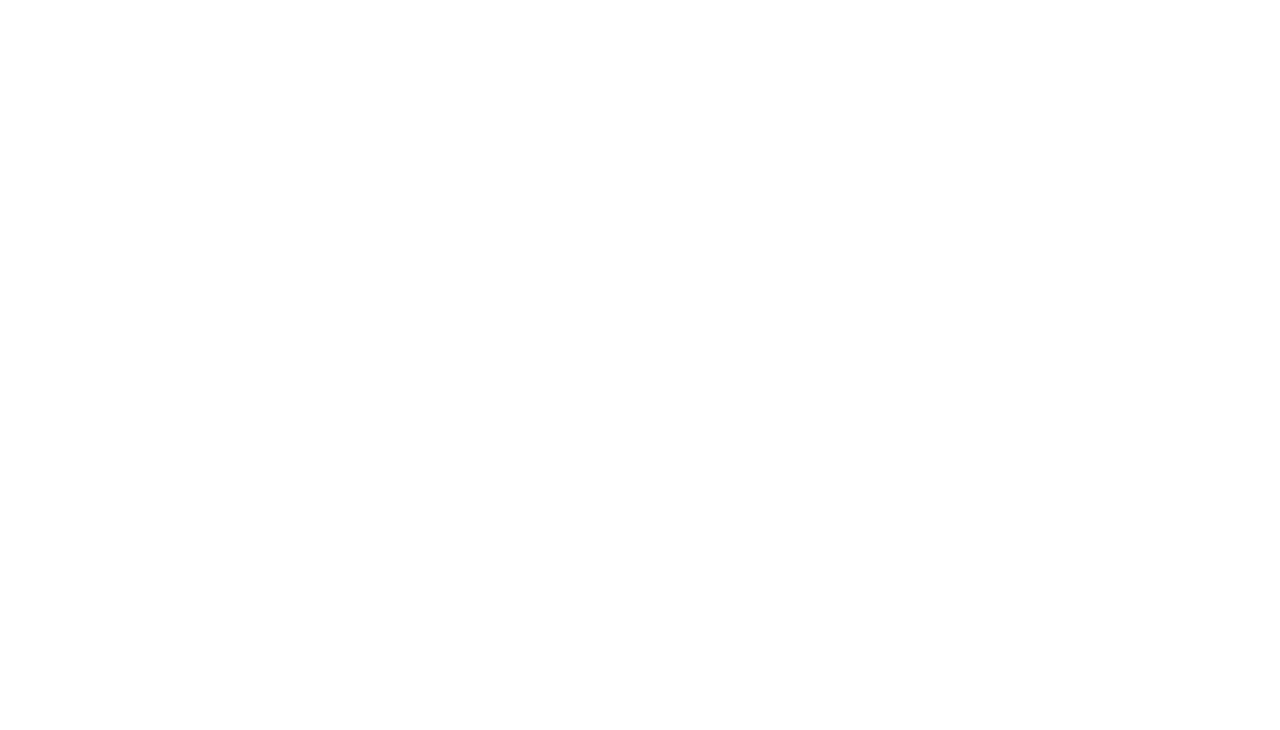
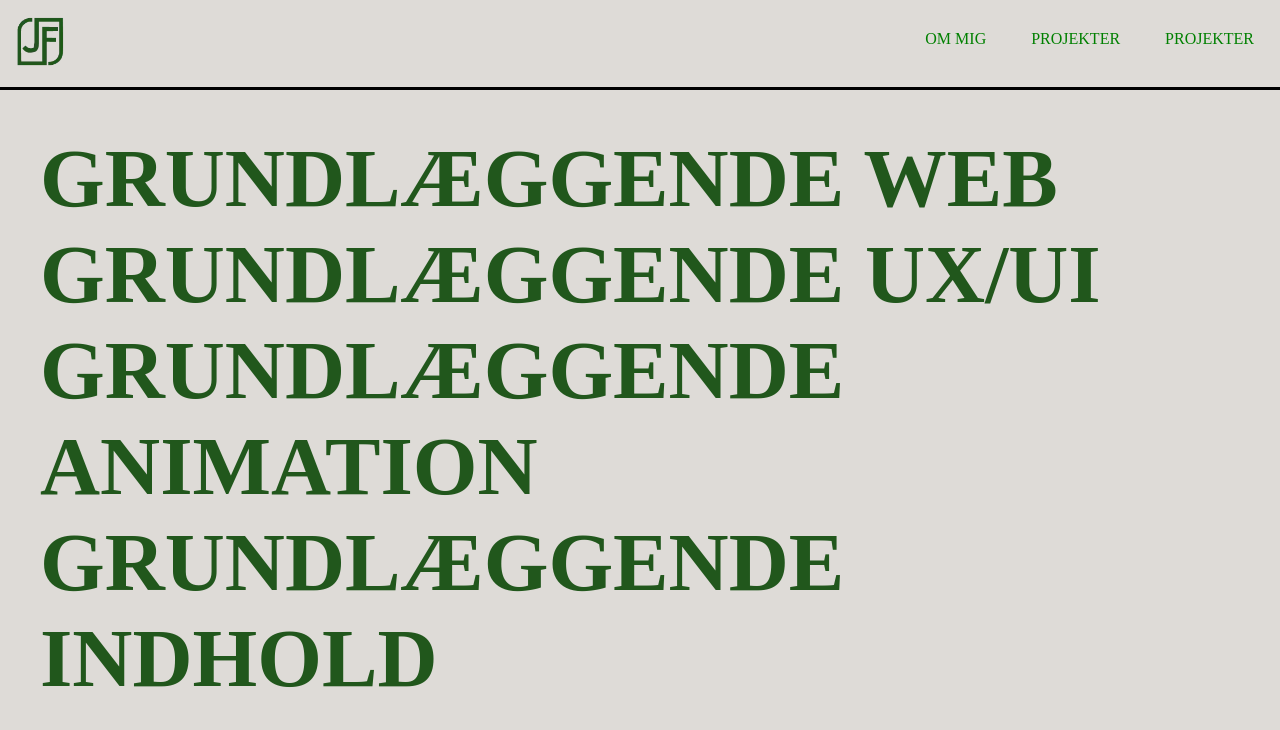
Before and after one commit to juliefoxp/portfolio, a plain HTML site: page projekter.html in a window 1280 px wide. Drawn offline with Linux system fonts and the light colour scheme.

Commit message:
projekter html

```diff
--- a/projekter.html
+++ b/projekter.html
@@ -0,0 +1,46 @@
+<!DOCTYPE html>
+<html lang="da">
+  <head>
+    <meta charset="UTF-8" />
+    <meta name="viewport" content="width=device-width, initial-scale=1.0" />
+    <link rel="stylesheet" href="style.css" />
+    <link rel="stylesheet" href="general.css" />
+    <title>PROJEKTER</title>
+  </head>
+  <body>
+    <header>
+      <div class="logo">
+        <a href="index.html"> <img src="img/logo.webp" alt="logo" /></a>
+      </div>
+      <nav>
+        <ul class="menu">
+          <li><a href="om_mig.html">OM MIG</a></li>
+          <li><a href="projekter.html">PROJEKTER</a></li>
+          <li><a href="projekter.html">PROJEKTER </a></li>
+        </ul>
+        <div class="burger">
+          <div class="line"></div>
+          <div class="line"></div>
+          <div class="line"></div>
+        </div>
+      </nav>
+    </header>
+    <div class="grid_1-1-1-1">
+        <div class="web">
+            <h1>GRUNDLÆGGENDE WEB</h1>
+        </div>
+        <div class="ux_ui">
+            <h1>GRUNDLÆGGENDE UX/UI</h1>
+        </div>
+        <div class="animation">
+            <h1>GRUNDLÆGGENDE ANIMATION</h1>
+        </div>
+        <div class="indhold">
+            <h1>GRUNDLÆGGENDE INDHOLD</h1>
+        </div>
+    </div>
+
+    </div>
+    <script src="menu.js"></script>
+  </body>
+</html>
--- a/style.css
+++ b/style.css
@@ -22,6 +22,10 @@
   display: grid;
   grid-template-columns: 1fr 1fr;
   font-size: 11px;
+}
+.grid_1-1-1-1 {
+  padding: 20px;
+  margin: 20px;
 }
 
 .col {
```
